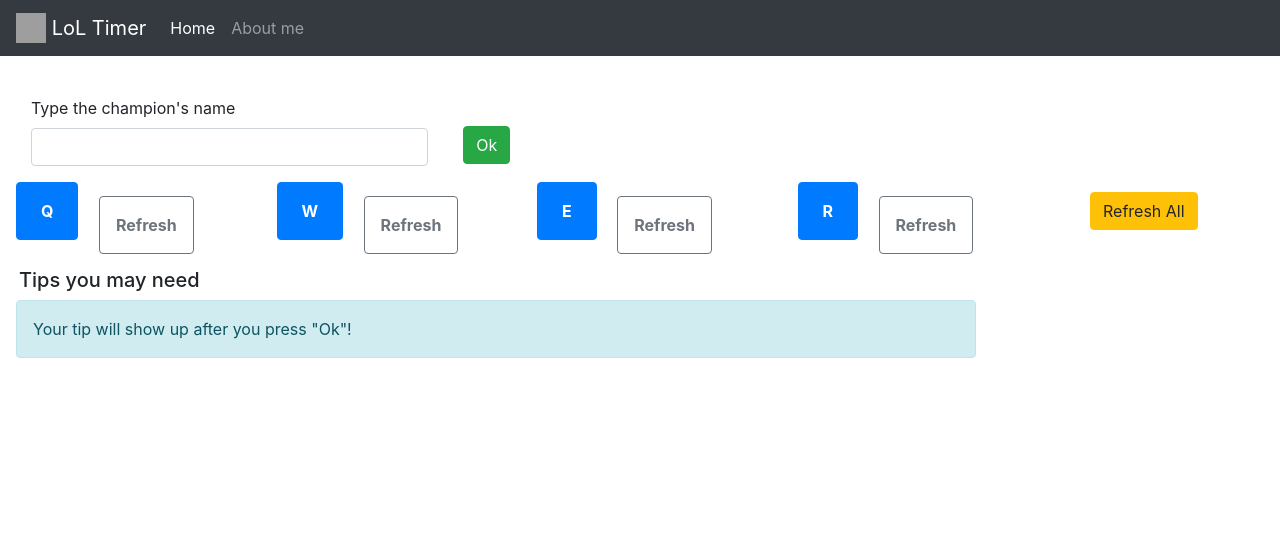
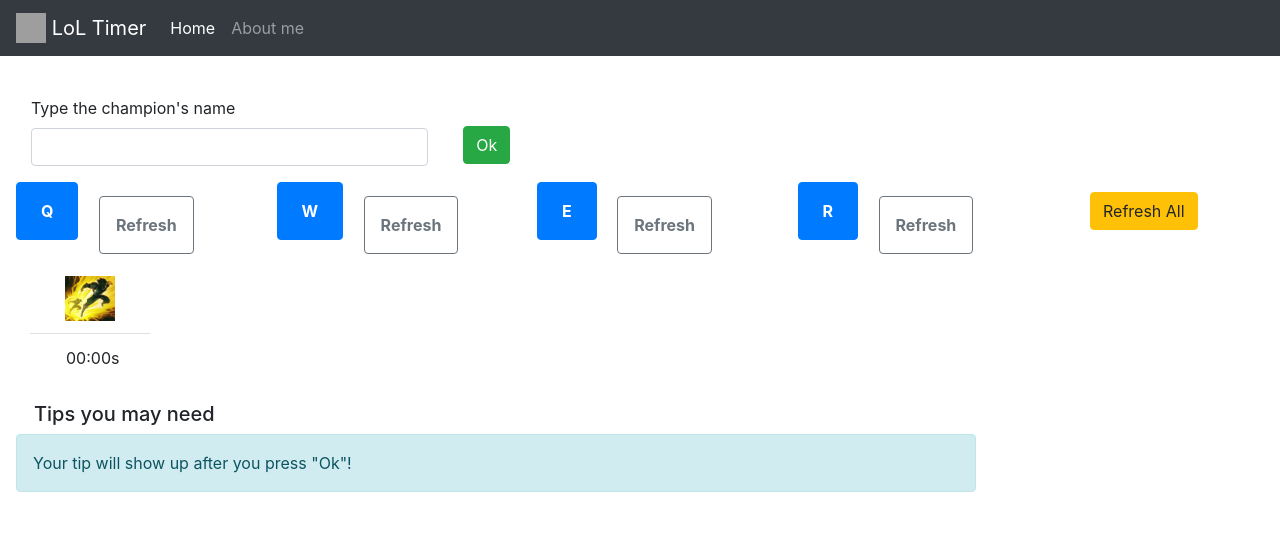
Before and after one commit to ScidaP/LoL-Timer, a website: page index.html in a window 1280 px wide. Drawn offline with nearby package versions, Linux system fonts and the light colour scheme; grey boxes are pictures that could not be loaded.

Commit message:
Added "Flash" summoner spell.

```diff
--- a/css/main.css
+++ b/css/main.css
@@ -44,6 +44,11 @@
   flex-wrap: wrap;
 }
 
-#champion-info {
-  transition-duration: 1s;
+#flash-timer {
+  transition-duration: 0.4s;
 }
+
+#flash-timer:hover {
+  margin-left: 0.5em;
+  cursor: pointer;
+}
--- a/index.html
+++ b/index.html
@@ -23,7 +23,7 @@
           </div>
         </div>
     </nav>
-    <div class="container d-inline">
+    <div class="container-fluid d-inline">
         <form id="formulario">
         <label for="seleccion-campeon" style="margin: 1em;" class="col-sm-4"> Type the champion's name
             <input id="seleccion-campeon" type="text" class="form-control w-100" style="margin-top: 0.5em;" autocomplete="off" onkeypress="return (event.charCode > 64 &&
@@ -49,14 +49,21 @@
             <button type="button" id="boton4" class="botones btn btn-outline-secondary mt-1"><strong>Refresh</strong></button>
         </div>
         <button type="submit" id="refrescar" class="btn btn-warning mb-4 ml-5">Refresh All</button>
-            <div class="row">
     </div>
+    <div class="container d-inline-block">
+        <ul class="list-group list-group-flush d-inline-block" id="flash-timer">
+            <li class="list-group-item"><img src="imagenes-logo/Flash_HD.png" class="d-inline-block col" width="45" height="45" style="width: 5em;"></li>
+            <li class="list-group-item"><p class="pl-3"> 00:00s</p></li>
+        </ul>
+    </div>
+    <div class="container-fluid d-inline">
         <label for="champion-info" class="col-sm-4 m-1 h5" id="label-tips">Tips you may need</label>
         <div class="alert alert-info w-75 ml-3 p-3 mt-1" role="alert" id="champion-info">
             Your tip will show up after you press "Ok"!
         </div>
+    </div>
     </main>
-    </div>
+
 
     <script src="node_modules/jquery/dist/jquery.min.js"></script>
     <script src="https://cdnjs.cloudflare.com/ajax/libs/popper.js/1.11.0/umd/popper.min.js" integrity="sha384-b/U6ypiBEHpOf/4+1nzFpr53nxSS+GLCkfwBdFNTxtclqqenISfwAzpKaMNFNmj4" crossorigin="anonymous"></script>
```
Also changed, not shown: imagenes-logo/Flash_HD.png (added), imagenes-logo/Teleport.png (added). Lines whose indentation alone changed are shown as unchanged.
